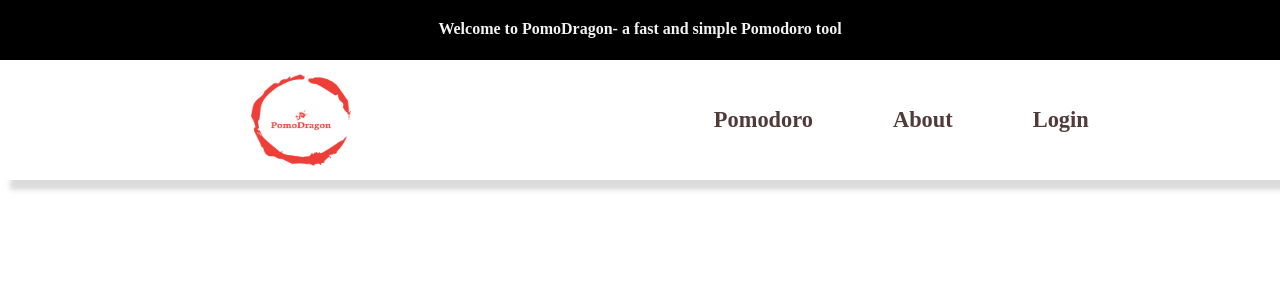
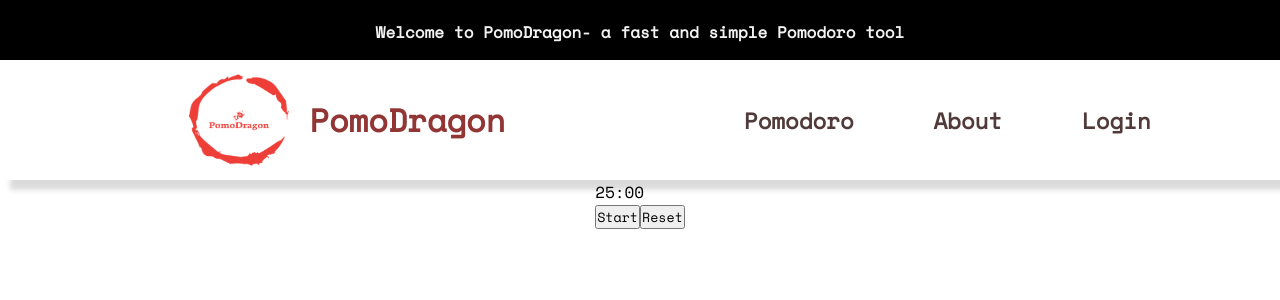
Before and after one commit to abrarfuad27/pomodragon, a React (Create React App) app: page / in a window 1280 px wide. Shown: the top 300 px of the page. Built offline with nearby package versions, Linux system fonts and the light colour scheme.

Commit message:
added the timer feature; styling to be done

```diff
--- a/public/index.html
+++ b/public/index.html
@@ -3,6 +3,12 @@
   <head>
     <meta charset="utf-8" />
     <link rel="icon" href="%PUBLIC_URL%/favicon.ico" />
+    <link rel="preconnect" href="https://fonts.googleapis.com" />
+    <link rel="preconnect" href="https://fonts.gstatic.com" crossorigin />
+    <link
+      href="https://fonts.googleapis.com/css2?family=Roboto+Condensed:wght@700&family=Space+Mono&display=swap"
+      rel="stylesheet"
+    />
     <meta name="viewport" content="width=device-width, initial-scale=1" />
     <meta name="theme-color" content="#000000" />
     <meta
--- a/src/App.js
+++ b/src/App.js
@@ -1,7 +1,13 @@
 import NavBar from "./navbar";
+import Timer from "./timer";
 
 function App() {
-  return <NavBar />;
+  return (
+    <div className="main-container">
+      <NavBar />
+      <Timer />
+    </div>
+  );
 }
 
 export default App;
--- a/src/navbar.jsx
+++ b/src/navbar.jsx
@@ -7,7 +7,10 @@ export default function NavBar() {
         <h4>Welcome to PomoDragon- a fast and simple Pomodoro tool</h4>
       </div>
       <nav className="nav-bar">
-        <img src="../logo.png" />
+        <div className="logo-name">
+          <img src="../logo.png" />
+          <h1>PomoDragon</h1>
+        </div>
         <ul className="nav-items">
           <li className="nav-item">
             <a
--- a/src/style.css
+++ b/src/style.css
@@ -2,9 +2,18 @@
   box-sizing: border-box;
   padding: 0;
   margin: 0;
+  font-family: "Roboto Condensed", sans-serif;
+  font-family: "Space Mono", monospace;
+}
+
+.main-container {
+  display: flex;
+  flex-direction: column;
+  align-items: center;
 }
 
 .intro {
+  width: 100%;
   color: white;
   background-color: black;
   height: 60px;
@@ -16,6 +25,7 @@
   opacity: 0.95;
 }
 .nav-bar {
+  width: 100%;
   box-shadow: 10px 10px 5px 0px rgba(0, 0, 0, 0.14);
   -webkit-box-shadow: 10px 10px 5px 0px rgba(0, 0, 0, 0.14);
   -moz-box-shadow: 10px 10px 5px 0px rgba(0, 0, 0, 0.14);
@@ -50,3 +60,13 @@ li {
   font-size: 1.4rem;
   font-weight: bold;
 }
+
+.logo-name {
+  display: flex;
+  align-items: center;
+  gap: 20px;
+}
+.logo-name h1 {
+  font-size: 2rem;
+  color: #913535;
+}
--- /dev/null
+++ b/src/timer.jsx
@@ -0,0 +1,47 @@
+import React, { useState, useEffect } from "react";
+
+export default function Timer() {
+  const [seconds, setSeconds] = useState(1500); // 25 minutes in seconds
+  const [isActive, setIsActive] = useState(false);
+
+  useEffect(() => {
+    let interval = null;
+
+    if (isActive && seconds > 0) {
+      interval = setInterval(() => {
+        setSeconds((prevSeconds) => prevSeconds - 1);
+      }, 1000);
+    } else if (seconds === 0) {
+      // Timer completed, you can add any desired behavior here
+      // For example, you could play a sound or show a notification.
+      // For simplicity, we will just stop the timer for now.
+      setIsActive(false);
+    }
+
+    return () => clearInterval(interval);
+  }, [isActive, seconds]);
+
+  const handleStartPause = () => {
+    setIsActive(!isActive);
+  };
+
+  const handleReset = () => {
+    setIsActive(false);
+    setSeconds(1500); // Reset to 25 minutes (1500 seconds)
+  };
+
+  // Format the time to display minutes and seconds
+  const formatTime = (timeInSeconds) => {
+    const minutes = Math.floor(timeInSeconds / 60);
+    const seconds = timeInSeconds % 60;
+    return `${minutes.toString().padStart(2, "0")}:${seconds.toString().padStart(2, "0")}`;
+  };
+
+  return (
+    <div className="main-timer">
+      <div className="timer-display">{formatTime(seconds)}</div>
+      <button onClick={handleStartPause}>{isActive ? "Pause" : "Start"}</button>
+      <button onClick={handleReset}>Reset</button>
+    </div>
+  );
+}
```
